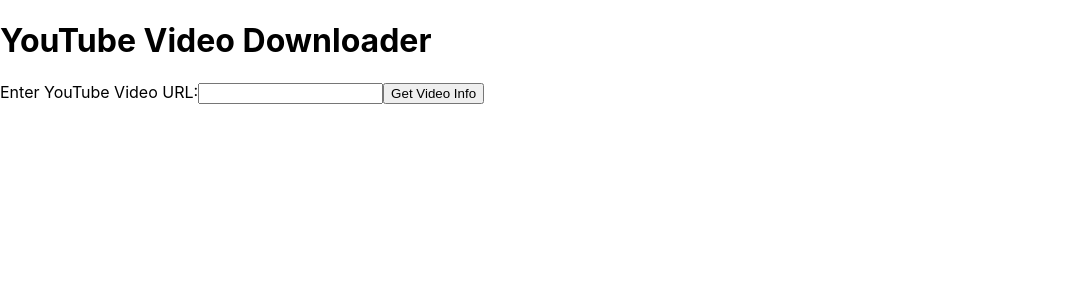
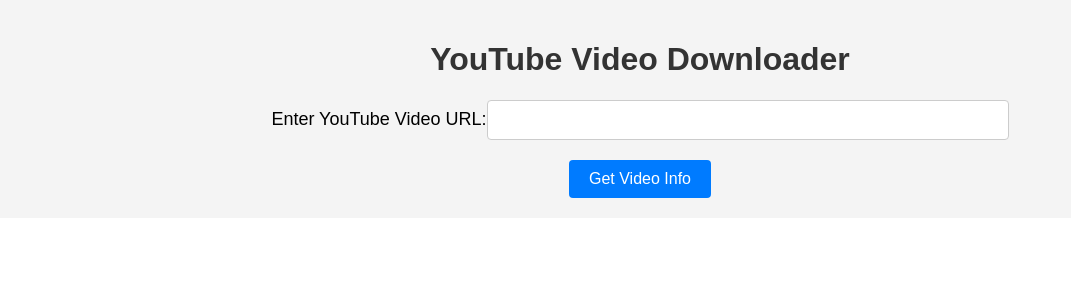
Before and after one commit to abdulmoizshaikh/social-downloader-web-client, a React (Create React App) app: page / in a window 1280 px wide. Shown: the top 300 px of the page, without its empty margins (0-1071 px from the left). Built offline with nearby package versions, Linux system fonts and the light colour scheme.

Commit message:
UI udpate

```diff
--- a/src/App.css
+++ b/src/App.css
@@ -1,76 +1,61 @@
 .App {
+  font-family: Arial, sans-serif;
   text-align: center;
-  margin-top: 50px;
-  font-family: Arial, sans-serif;
+  margin: 0;
+  padding: 20px;
+  background-color: #f4f4f4;
 }
 
-.App-header {
-  background-color: #282c34;
-  min-height: 100vh;
-  display: flex;
-  flex-direction: column;
-  align-items: center;
-  justify-content: center;
-  font-size: calc(10px + 2vmin);
-  color: white;
-  padding: 20px;
+h1 {
+  color: #333;
 }
 
-.App input {
+label {
+  font-size: 18px;
+  margin: 10px 0;
+  display: block;
+}
+
+input {
   padding: 10px;
   font-size: 16px;
-  margin-right: 10px;
-  width: 300px;
-  border: 2px solid #61dafb;
-  border-radius: 5px;
-  outline: none;
+  border: 1px solid #ccc;
+  border-radius: 4px;
+  width: 80%;
+  max-width: 500px;
 }
 
-.App input:focus {
-  border-color: #21a1f1;
+button {
+  padding: 10px 20px;
+  font-size: 16px;
+  color: #fff;
+  background-color: #007bff;
+  border: none;
+  border-radius: 4px;
+  cursor: pointer;
+  margin-top: 10px;
 }
 
-.App button {
-  padding: 10px 20px;
-  font-size: 16px;
-  background-color: #61dafb;
-  border: none;
-  border-radius: 5px;
-  color: white;
-  cursor: pointer;
-  transition: background-color 0.3s ease;
+button:hover {
+  background-color: #0056b3;
 }
 
-.App button:hover {
-  background-color: #21a1f1;
+.video-info {
+  margin-top: 20px;
+  padding: 20px;
+  background-color: #fff;
+  border: 1px solid #ddd;
+  border-radius: 8px;
+  display: inline-block;
+  text-align: left;
+  max-width: 500px;
+  box-shadow: 0 2px 4px rgba(0, 0, 0, 0.1);
 }
 
-.App button:disabled {
-  background-color: #a1a1a1;
-  cursor: not-allowed;
+.video-info h2 {
+  color: #333;
 }
 
-.App-link {
-  color: #61dafb;
-  margin-top: 20px;
-  text-decoration: none;
-  font-weight: bold;
+.video-info p {
+  margin: 5px 0;
 }
-
-.App-link:hover {
-  color: #21a1f1;
-}
-
-p {
-  margin-top: 20px;
-  font-size: 18px;
-}
-
-a {
-  color: inherit;
-  text-decoration: none;
-}
-
-a:hover {
-  text-decoration: underline;
-}
--- a/src/App.js
+++ b/src/App.js
@@ -1,4 +1,5 @@
 import React, { useState } from 'react';
+import './App.css';
 
 function App() {
   const [url, setUrl] = useState('');
@@ -34,11 +35,11 @@
       <button onClick={getVideoInfo}>Get Video Info</button>
 
       {videoInfo && (
-        <div>
+        <div className="video-info">
           <h2>Video Information</h2>
-          <p>Title: {videoInfo.title}</p>
-          <p>Author: {videoInfo.author_name}</p>
-          <p>Duration: {videoInfo.duration} seconds</p>
+          <p><strong>Title:</strong> {videoInfo.title}</p>
+          <p><strong>Author:</strong> {videoInfo.author_name}</p>
+          <p><strong>Duration:</strong> {videoInfo.duration} seconds</p>
           <button onClick={downloadVideo}>Download Video</button>
         </div>
       )}
```
Also changed, not shown: 1 other file (tests, documents, lock files or other folders).
